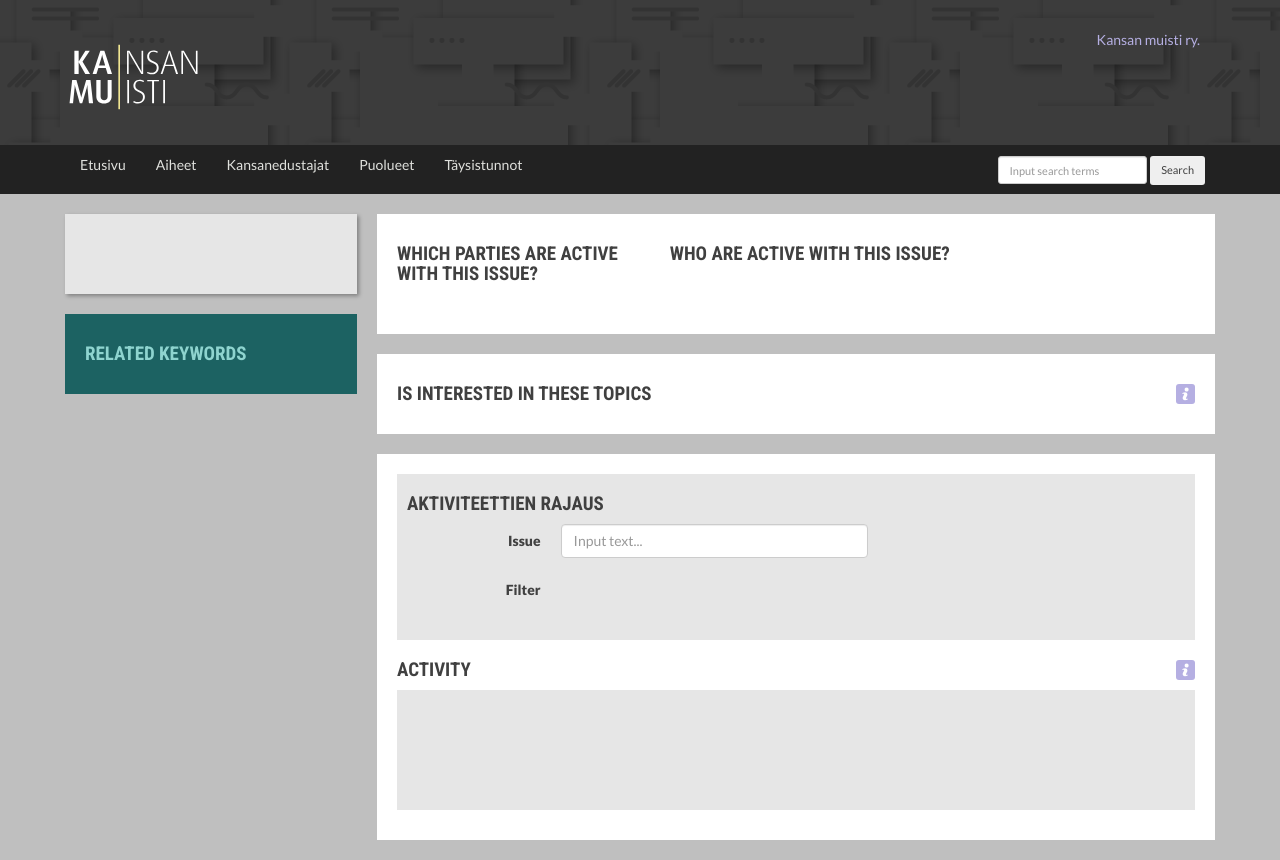
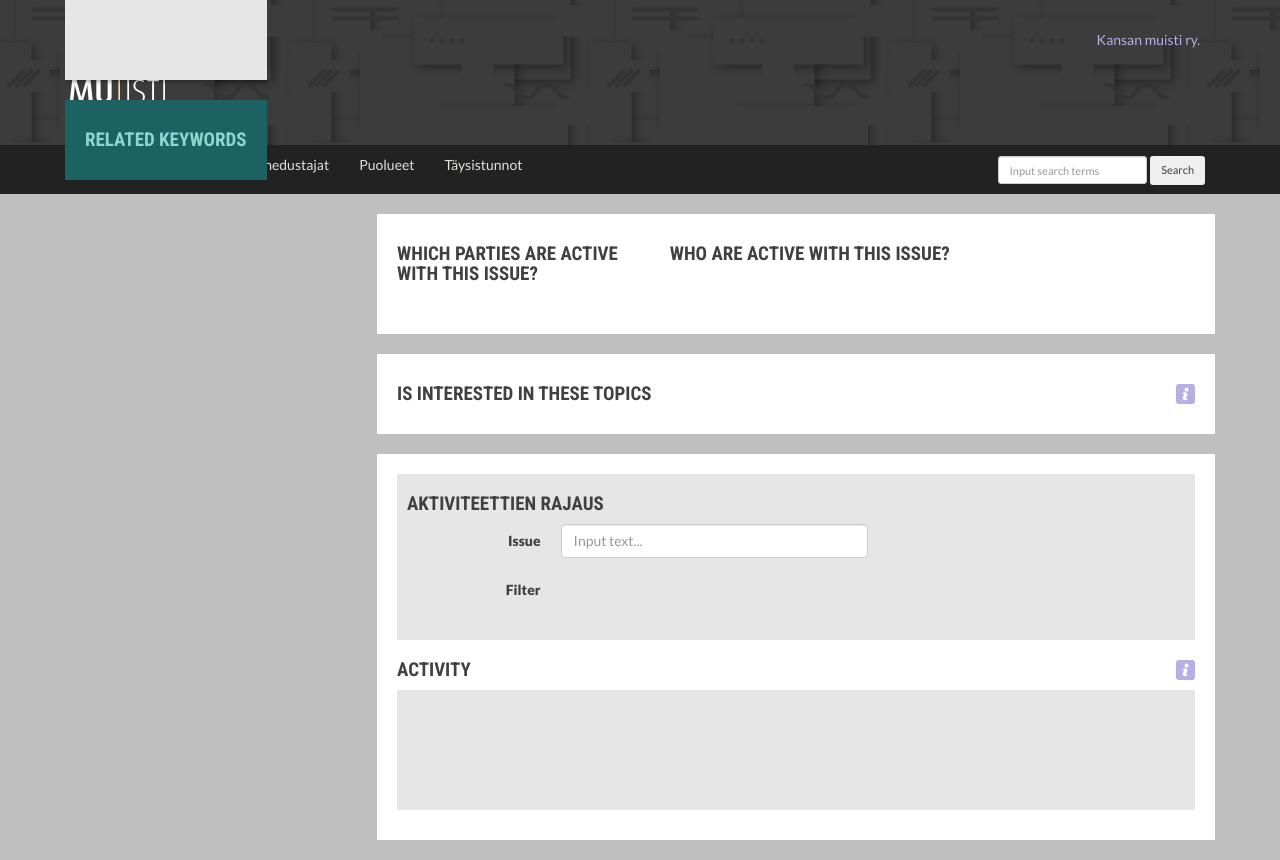
Before and after one commit to kansanmuisti/kamu, a Django app: template templates/show_topic.html in a window 1280 px wide. Run offline with Django 3.2, Linux system fonts and the light colour scheme; the template is opened without the code that fills it, so the values that code supplies are empty; style sheets or scripts are compiled from the project's sources; parts of the project's set-up code (start-up, migrations or seed data) failed here and were passed over; some libraries are stand-ins or nearby versions; some web fonts are replaced.

Commit message:
Sticky sidebar
Fixes #65

```diff
--- a/static/css/kamu.less
+++ b/static/css/kamu.less
@@ -1034,7 +1034,25 @@ main.member-details {
   .activity-feed > .activity-item .feed-content {
     margin-left: 16px;
 
-}
+  }
+}
+
+.fixed-on-desktop {
+    position: static;
+    @media (min-width: @screen-md-min) {
+        position: fixed;
+        top: 0;
+        height: 100%;
+        // We lose the box shadow because of this,
+        // but W3C was probably drunk again when speccing
+        // this stuff.
+        overflow-x: hidden;
+        overflow-y: auto;
+    }
+}
+
+.sidebar-container.affix {
+    .fixed-on-desktop;
 }
 
 /***************************************************************
--- a/templates/sidebarbase.html
+++ b/templates/sidebarbase.html
@@ -2,12 +2,32 @@
 {% load compress static thumbnail i18n %}
 
 {% block content %}
+{% compress js inline %}
+<script type="text/javascript" src="{% static 'bootstrap/js/affix.js' %}"></script>
+{% endcompress %}
 <div class="row">
     <div class="col-md-4 entity-details">
-       {% block sidebar %}{% endblock %}
+        <div class="sidebar-container" data-spy="affix">
+        {% block sidebar %}{% endblock %}
+        </div>
     </div>
     <div class="col-md-11">
        {% block main_content %}{% endblock %}
     </div>
 </div>
+{% compress js inline %}
+<script type="text/coffeescript">
+do ->
+    myel = $(".sidebar-container")
+    myel.affix
+        offset:
+            top: ->
+                myel.parent().offset().top
+
+    hack_to_parent_size = ->
+        myel.width(myel.parent().width())
+    myel.on "affixed.bs.affix", hack_to_parent_size
+    $(window).resize hack_to_parent_size
+</script>
+{% endcompress %}
 {% endblock %}
```
